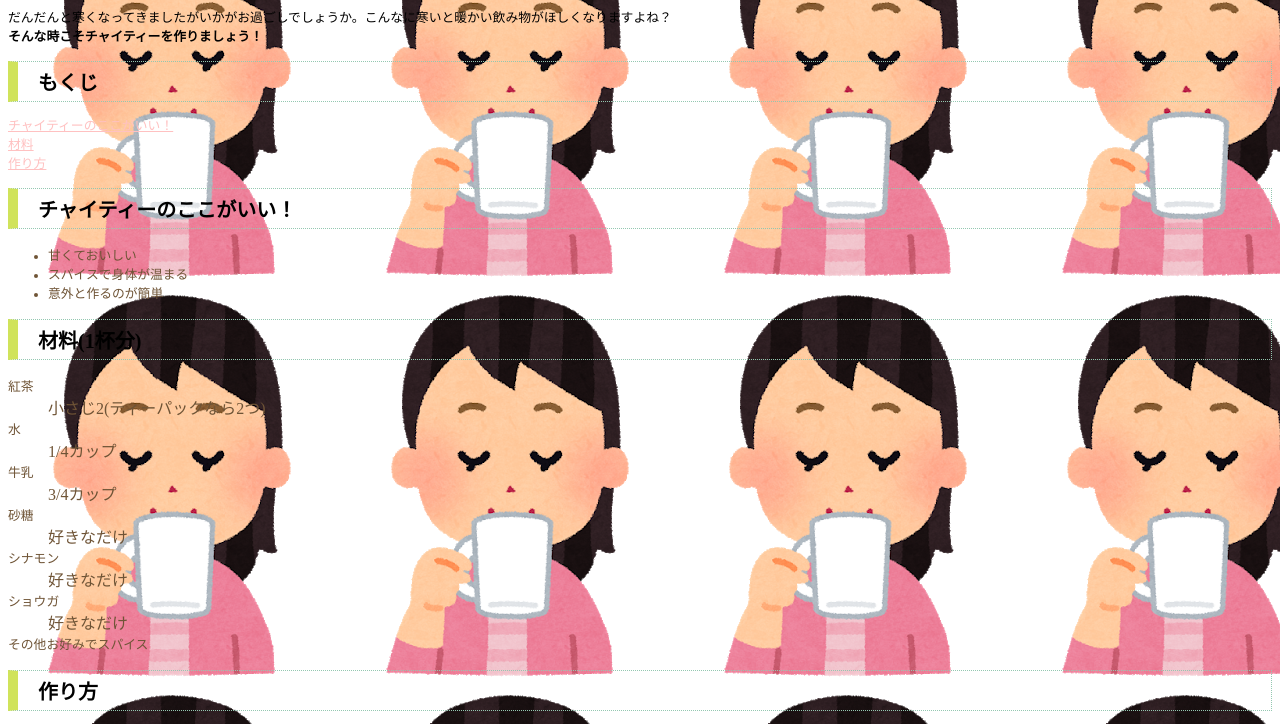
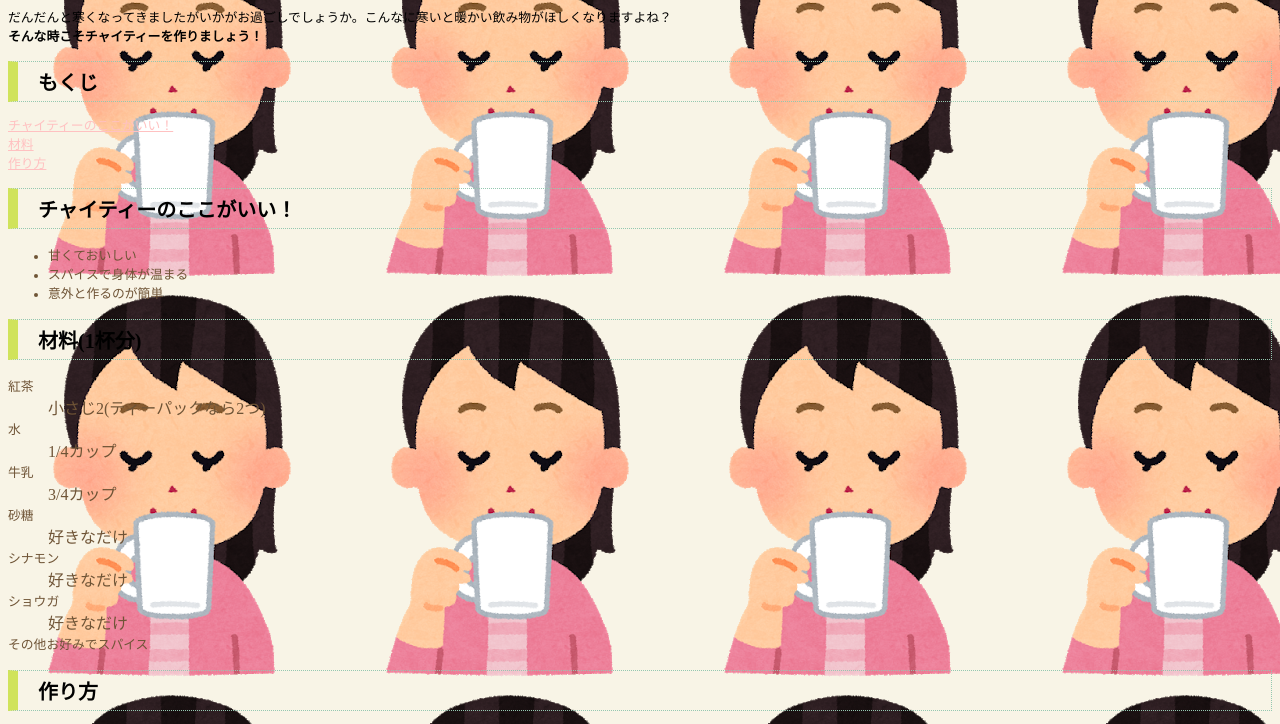
Before and after one commit to kougei-abe/web2-3, a plain HTML site: page index.html in a window 1280 px wide. Shown: the part 112-836 px from the top of the page. Drawn offline with Linux system fonts and the light colour scheme.

Commit message:
Update default.css

```diff
--- a/css/default.css
+++ b/css/default.css
@@ -1,5 +1,6 @@
 @charset "UTF-8";
 body{
+  background-color: #f8f4e6;
   background-image: url(https://raw.githubusercontent.com/kougei-abe/web2-3/master/img/drink_coffee_tea_woman.png);
   background-repeat: repeat;
 }
```
